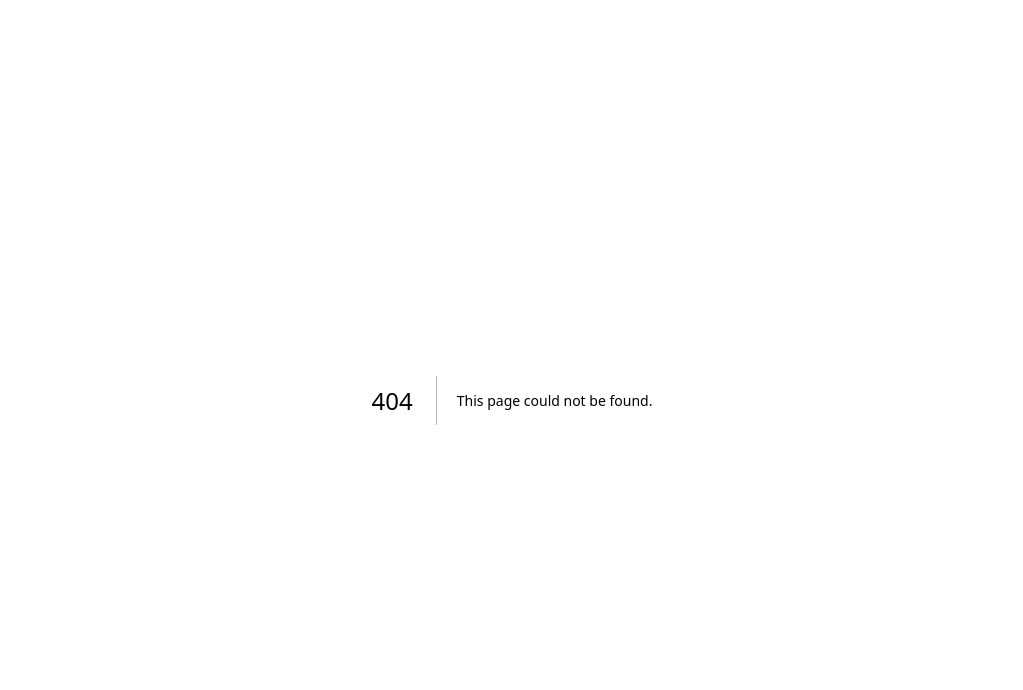
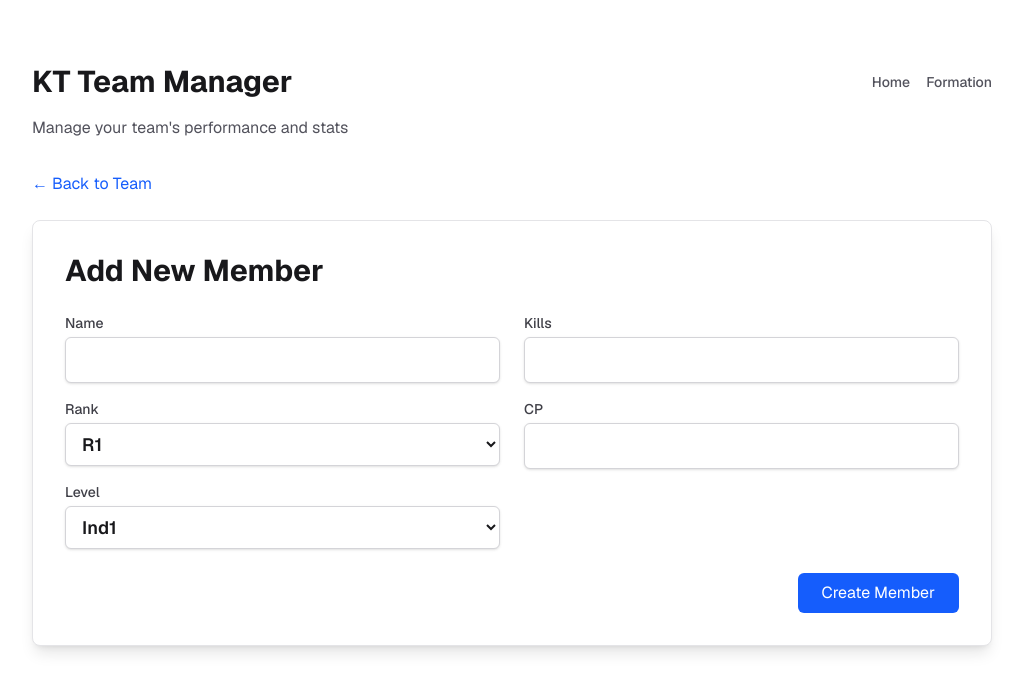
Before and after one commit to iheidari/dw-team-manager, a Next.js app: page /member in a window 1280 px wide. Before the commit this address had no page. Shown: the top 690 px of the page, without its empty margins (128-1151 px from the left). Built offline with nearby package versions, Linux system fonts and the light colour scheme.

Commit message:
Add new user

```diff
--- a/app/components/MemberTable/index.tsx
+++ b/app/components/MemberTable/index.tsx
@@ -113,7 +113,7 @@ const MemberTable = () => {
   const onRowClicked = (event: RowClickedEvent<RowData>) => {
     if (event.data) {
       const memberId = event.data._id;
-      router.push(`/members/${memberId}`);
+      router.push(`/member/${memberId}`);
     }
   };
 
@@ -140,7 +140,6 @@ const MemberTable = () => {
         }}
         enableCellTextSelection={true}
         suppressCellFocus={false}
-        rowSelection="multiple"
         onRowClicked={onRowClicked}
         onGridReady={onGridReady}
         onColumnMoved={saveState}
--- a/app/components/MemberTable/types.ts
+++ b/app/components/MemberTable/types.ts
@@ -3,8 +3,20 @@ import { ColDef } from "ag-grid-community";
 export interface RowData {
   _id: string;
   name: string;
-  rank: "R1" | "R2" | "R3" | "R4" | "R5";
-  level: "Ind1" | "Ind2" | "Ind3" | "Ind4" | "Ind5" | "Ind6";
+  rank: string; // "R1" | "R2" | "R3" | "R4" | "R5";
+  level: string;
+  // | "Ind1"
+  // | "Ind2"
+  // | "Ind3"
+  // | "Ind4"
+  // | "Ind5"
+  // | "Ind6"
+  // | "30"
+  // | "29"
+  // | "28"
+  // | "27"
+  // | "26"
+  // | "25";
   kills: number;
   cp: number;
   location?: {
@@ -20,39 +32,31 @@ export const columnDefs: ColDef<RowData>[] = [
     headerName: "Rank",
     flex: 1,
     filter: true,
-    cellEditor: "agSelectCellEditor",
-    cellEditorParams: {
-      values: ["R1", "R2", "R3", "R4", "R5"],
-    },
   },
   {
     field: "level",
     headerName: "Level",
     flex: 1,
     filter: true,
-    cellEditor: "agSelectCellEditor",
-    cellEditorParams: {
-      values: ["Ind1", "Ind2", "Ind3", "Ind4", "Ind5", "Ind6"],
-    },
   },
   {
     field: "kills",
     headerName: "Kills",
     flex: 1,
     filter: true,
-    type: "number",
     comparator: (valueA: number, valueB: number) => {
       return valueA - valueB;
     },
+    // cellDataType: "number",
   },
   {
     field: "cp",
     headerName: "CP",
     flex: 1,
     filter: true,
-    type: "number",
     comparator: (valueA: number, valueB: number) => {
       return valueA - valueB;
     },
+    // cellDataType: "number",
   },
 ];
--- a/app/components/Menu.tsx
+++ b/app/components/Menu.tsx
@@ -10,10 +10,10 @@ const menuItems = [
     href: "/formation",
   },
 
-  {
-    label: "Upload",
-    href: "/upload",
-  },
+  // {
+  //   label: "Upload",
+  //   href: "/upload",
+  // },
 ];
 
 const Menu = () => {
--- /dev/null
+++ b/app/member/[id]/components/SelectField.tsx
@@ -0,0 +1,41 @@
+interface SelectFieldProps {
+  label: string;
+  name: string;
+  value: string;
+  onChange: (value: string) => void;
+  options: string[];
+}
+
+const SelectField = ({
+  label,
+  name,
+  value,
+  onChange,
+  options,
+}: SelectFieldProps) => {
+  return (
+    <div>
+      <label
+        htmlFor={name}
+        className="block text-sm font-medium text-zinc-700 dark:text-zinc-300 mb-1"
+      >
+        {label}
+      </label>
+      <select
+        id={name}
+        name={name}
+        value={value}
+        onChange={(e) => onChange(e.target.value)}
+        className="w-full px-3 py-2 border border-zinc-300 dark:border-zinc-700 rounded-md shadow-sm text-lg font-semibold text-zinc-900 dark:text-white bg-white dark:bg-zinc-900 focus:outline-none focus:ring-2 focus:ring-blue-500 focus:border-blue-500"
+      >
+        {options.map((option) => (
+          <option key={option} value={option}>
+            {option}
+          </option>
+        ))}
+      </select>
+    </div>
+  );
+};
+
+export default SelectField;
--- a/app/members/[id]/page.tsx
+++ b/app/member/[id]/page.tsx
@@ -5,7 +5,9 @@ import { useRouter } from "next/navigation";
 import Header from "@/app/components/Header";
 import BackButton from "./components/BackButton";
 import Field from "./components/Field";
+import SelectField from "./components/SelectField";
 import NotFound from "./components/NotFound";
+import { LEVEL_OPTIONS, RANK_OPTIONS } from "../util";
 
 interface Member {
   _id: string;
@@ -150,18 +152,20 @@ export default function MemberDetailPage({
                     onChange={(value) => handleChange("name", value)}
                   />
 
-                  <Field
+                  <SelectField
                     label="Rank"
                     name="rank"
                     value={formData.rank}
                     onChange={(value) => handleChange("rank", value)}
+                    options={RANK_OPTIONS}
                   />
 
-                  <Field
+                  <SelectField
                     label="Level"
                     name="level"
                     value={formData.level}
                     onChange={(value) => handleChange("level", value)}
+                    options={LEVEL_OPTIONS}
                   />
                 </div>
 
--- /dev/null
+++ b/app/member/page.tsx
@@ -0,0 +1,144 @@
+"use client";
+
+import { useState } from "react";
+import { useRouter } from "next/navigation";
+import Header from "@/app/components/Header";
+import BackButton from "./[id]/components/BackButton";
+import Field from "./[id]/components/Field";
+import SelectField from "./[id]/components/SelectField";
+import { LEVEL_OPTIONS, RANK_OPTIONS } from "./util";
+
+export default function NewMemberPage() {
+  const [submitting, setSubmitting] = useState(false);
+  const [formData, setFormData] = useState({
+    name: "",
+    rank: "R1",
+    level: "Ind1",
+    kills: "",
+    cp: "",
+  });
+  const router = useRouter();
+
+  const handleChange = (field: string, value: string) => {
+    setFormData((prev) => ({
+      ...prev,
+      [field]: value,
+    }));
+  };
+
+  const handleSubmit = async (e: React.FormEvent) => {
+    e.preventDefault();
+
+    // Validate required fields
+    if (!formData.name || !formData.rank || !formData.level) {
+      alert("Please fill in all required fields (Name, Rank, Level)");
+      return;
+    }
+
+    setSubmitting(true);
+    try {
+      const response = await fetch("/api/members", {
+        method: "POST",
+        headers: {
+          "Content-Type": "application/json",
+        },
+        body: JSON.stringify({
+          name: formData.name,
+          rank: formData.rank,
+          level: formData.level,
+          kills: Number(formData.kills) || 0,
+          cp: Number(formData.cp) || 0,
+        }),
+      });
+
+      const result = await response.json();
+
+      if (result.success) {
+        // Redirect to the new member detail page
+        router.push(`/member/${result.data._id}`);
+      } else {
+        alert(result.error || "Failed to create member");
+      }
+    } catch (error) {
+      console.error("Error creating member:", error);
+      alert("Error creating member");
+    } finally {
+      setSubmitting(false);
+    }
+  };
+
+  return (
+    <div className="flex min-h-screen items-center justify-center bg-zinc-50 font-sans dark:bg-black">
+      <div className="flex min-h-screen w-full max-w-5xl flex-col items-center py-16 px-8 bg-white dark:bg-black sm:items-start">
+        <Header />
+
+        <div className="w-full">
+          <BackButton />
+
+          <form onSubmit={handleSubmit}>
+            <div className="bg-white dark:bg-black border border-zinc-200 dark:border-zinc-800 rounded-lg shadow-lg p-8">
+              <div className="flex items-center justify-between mb-6">
+                <h2 className="text-3xl font-bold text-zinc-900 dark:text-white">
+                  Add New Member
+                </h2>
+              </div>
+
+              <div className="grid grid-cols-1 md:grid-cols-2 gap-6">
+                <div className="space-y-4">
+                  <Field
+                    label="Name"
+                    name="name"
+                    value={formData.name}
+                    onChange={(value) => handleChange("name", value)}
+                  />
+
+                  <SelectField
+                    label="Rank"
+                    name="rank"
+                    value={formData.rank}
+                    onChange={(value) => handleChange("rank", value)}
+                    options={RANK_OPTIONS}
+                  />
+
+                  <SelectField
+                    label="Level"
+                    name="level"
+                    value={formData.level}
+                    onChange={(value) => handleChange("level", value)}
+                    options={LEVEL_OPTIONS}
+                  />
+                </div>
+
+                <div className="space-y-4">
+                  <Field
+                    label="Kills"
+                    name="kills"
+                    value={formData.kills}
+                    onChange={(value) => handleChange("kills", value)}
+                  />
+
+                  <Field
+                    label="CP"
+                    name="cp"
+                    value={formData.cp}
+                    onChange={(value) => handleChange("cp", value)}
+                  />
+                </div>
+              </div>
+
+              <div className="mt-6 flex justify-end">
+                <button
+                  type="submit"
+                  disabled={submitting}
+                  className="px-6 py-2 bg-blue-600 text-white rounded-md hover:bg-blue-700 disabled:opacity-50 disabled:cursor-not-allowed transition-colors"
+                >
+                  {submitting ? "Creating..." : "Create Member"}
+                </button>
+              </div>
+            </div>
+          </form>
+        </div>
+      </div>
+    </div>
+  );
+}
--- /dev/null
+++ b/app/member/util.ts
@@ -0,0 +1,14 @@
+export const RANK_OPTIONS = ["R1", "R2", "R3", "R4", "R5"];
+export const LEVEL_OPTIONS = [
+  "Ind1",
+  "Ind2",
+  "Ind3",
+  "Ind4",
+  "Ind5",
+  "30",
+  "29",
+  "28",
+  "27",
+  "26",
+  "25",
+];
--- a/app/page.tsx
+++ b/app/page.tsx
@@ -1,11 +1,20 @@
 import Header from "./components/Header";
 import MemberTable from "./components/MemberTable";
+import Link from "next/link";
 
 export default function Home() {
   return (
     <div className="flex min-h-screen items-center justify-center bg-zinc-50 font-sans dark:bg-black">
       <main className="flex min-h-screen w-full max-w-5xl flex-col items-center py-16 px-8 bg-white dark:bg-black sm:items-start">
         <Header />
+        <div className="w-full mb-4">
+          <Link
+            href="/member"
+            className="inline-flex items-center justify-center rounded-md bg-blue-600 px-4 py-2 text-sm font-semibold text-white shadow-sm hover:bg-blue-500 focus:outline-none focus:ring-2 focus:ring-blue-500 focus:ring-offset-2 transition-colors"
+          >
+            New Member
+          </Link>
+        </div>
         <MemberTable />
       </main>
     </div>
```
Also changed, not shown: app/member/[id]/components/BackButton.tsx (renamed from app/members/[id]/components/BackButton.tsx), app/member/[id]/components/Field.tsx (renamed from app/members/[id]/components/Field.tsx), app/member/[id]/components/NotFound.tsx (renamed from app/members/[id]/components/NotFound.tsx).
